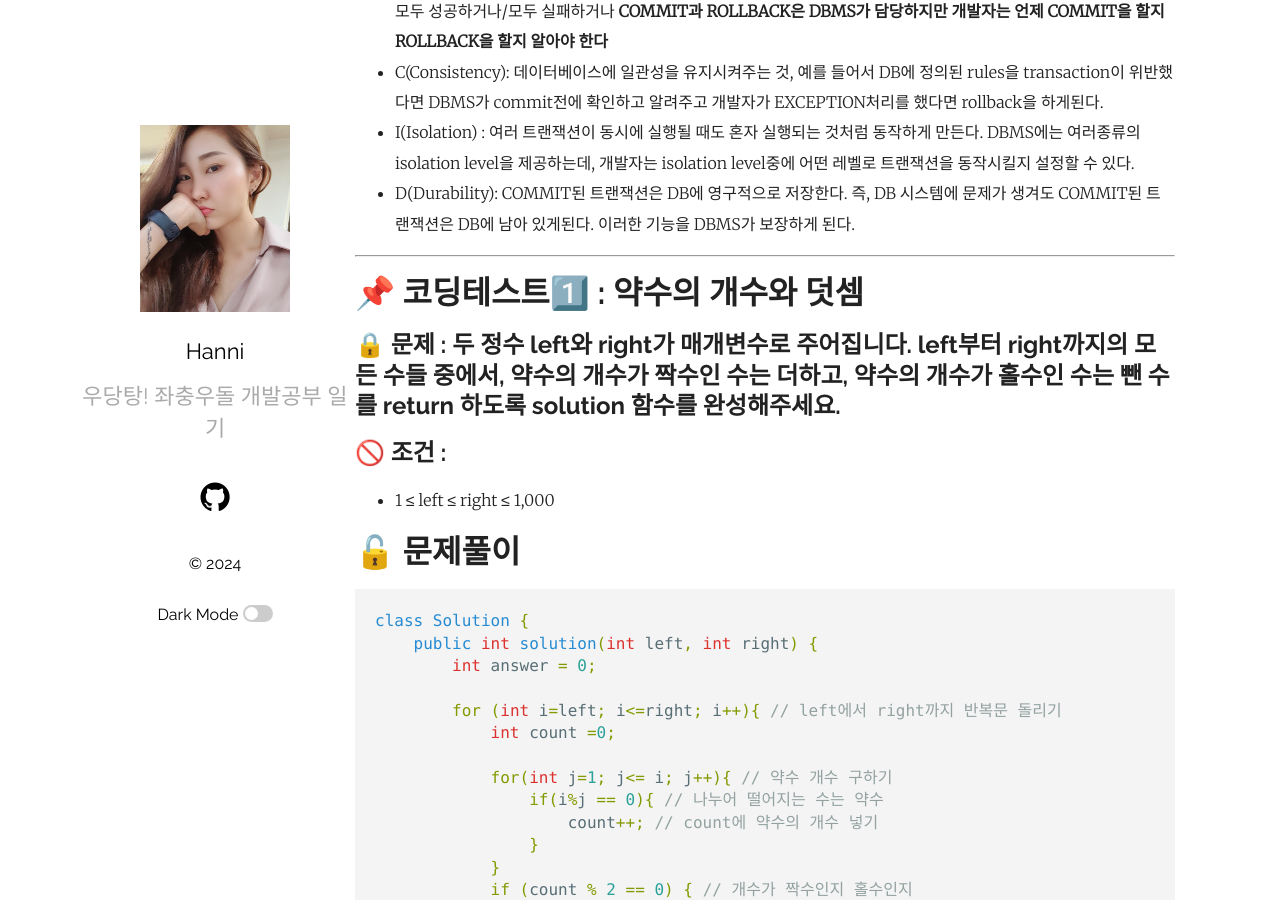
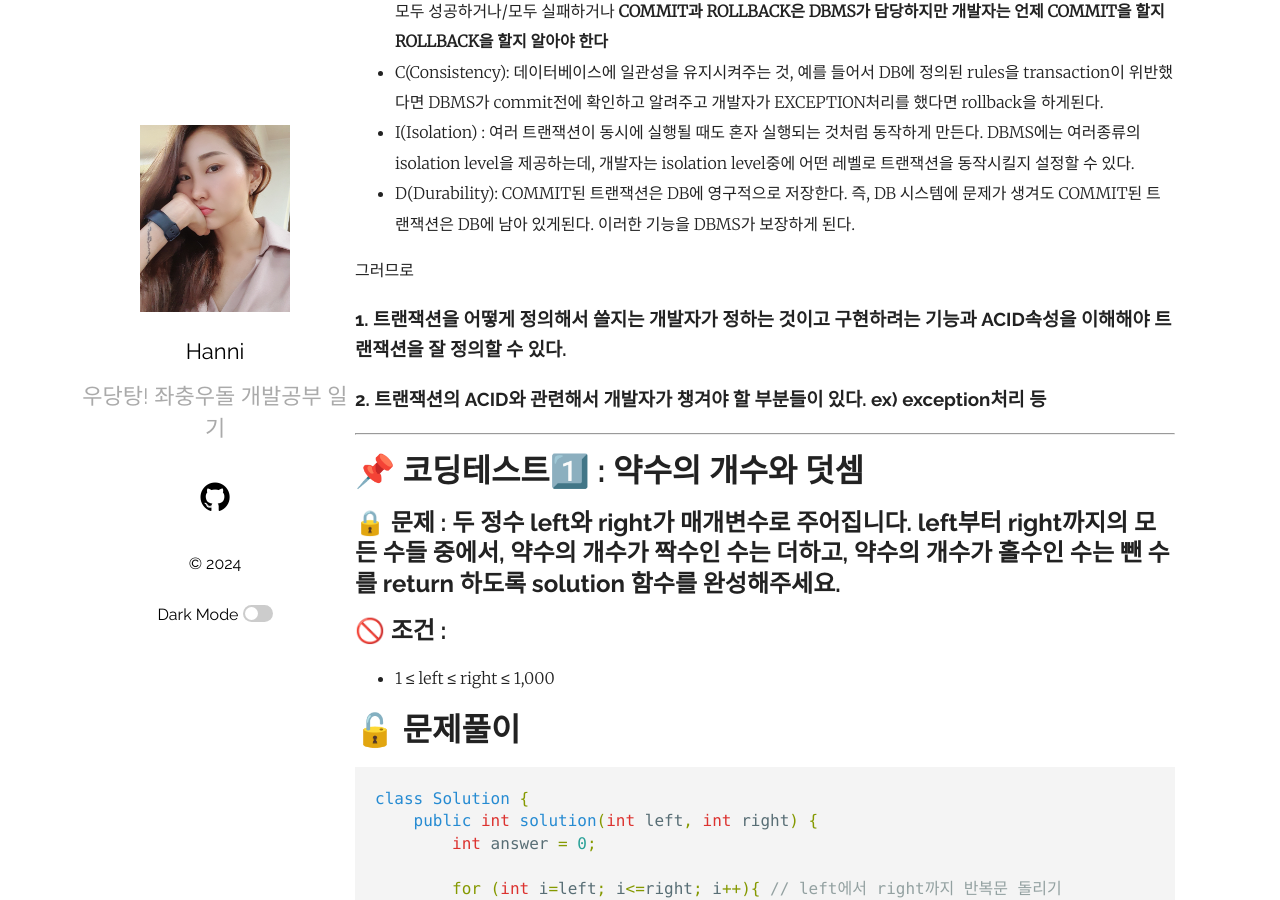
Before and after one commit to HaejungHan/HaejungHan.previous.blog, a Jekyll site: the page built from _posts/2024-05-31-트랜잭션과 ACID, 약수의 개수와 덧셈.markdown, in a window 1280 px wide and 900 px high, scrolled down 3855 px. Built offline with Jekyll 4.4.1, drawn with Linux system fonts in a browser that asks for light colours.

Commit message:
20240531 TIL 수정완료

```diff
--- a/_posts/2024-05-31-코딩테스트-약수의 개수와 덧셈.markdown
+++ b/_posts/2024-05-31-트랜잭션과 ACID, 약수의 개수와 덧셈.markdown
@@ -131,6 +131,10 @@ ACID는 트랜잭션이 어떠한 속성을 가져야 하는지 나타내는 개
 - I(Isolation) : 여러 트랜잭션이 동시에 실행될 때도 혼자 실행되는 것처럼 동작하게 만든다. DBMS에는 여러종류의 isolation level을 제공하는데, 개발자는 isolation level중에 어떤 레벨로 트랜잭션을 동작시킬지 설정할 수 있다.
 - D(Durability): COMMIT된 트랜잭션은 DB에 영구적으로 저장한다. 즉, DB 시스템에 문제가 생겨도 COMMIT된 트랜잭션은 DB에 남아 있게된다. 이러한 기능을 DBMS가 보장하게 된다.
 
+그러므로
+
+### 1. 트랜잭션을 어떻게 정의해서 쓸지는 개발자가 정하는 것이고 구현하려는 기능과 ACID속성을 이해해야 트랜잭션을 잘 정의할 수 있다.
+### 2. 트랜잭션의 ACID와 관련해서 개발자가 챙겨야 할 부분들이 있다. ex) exception처리 등
 
 
 ---------------------------------------------------------------------
```
